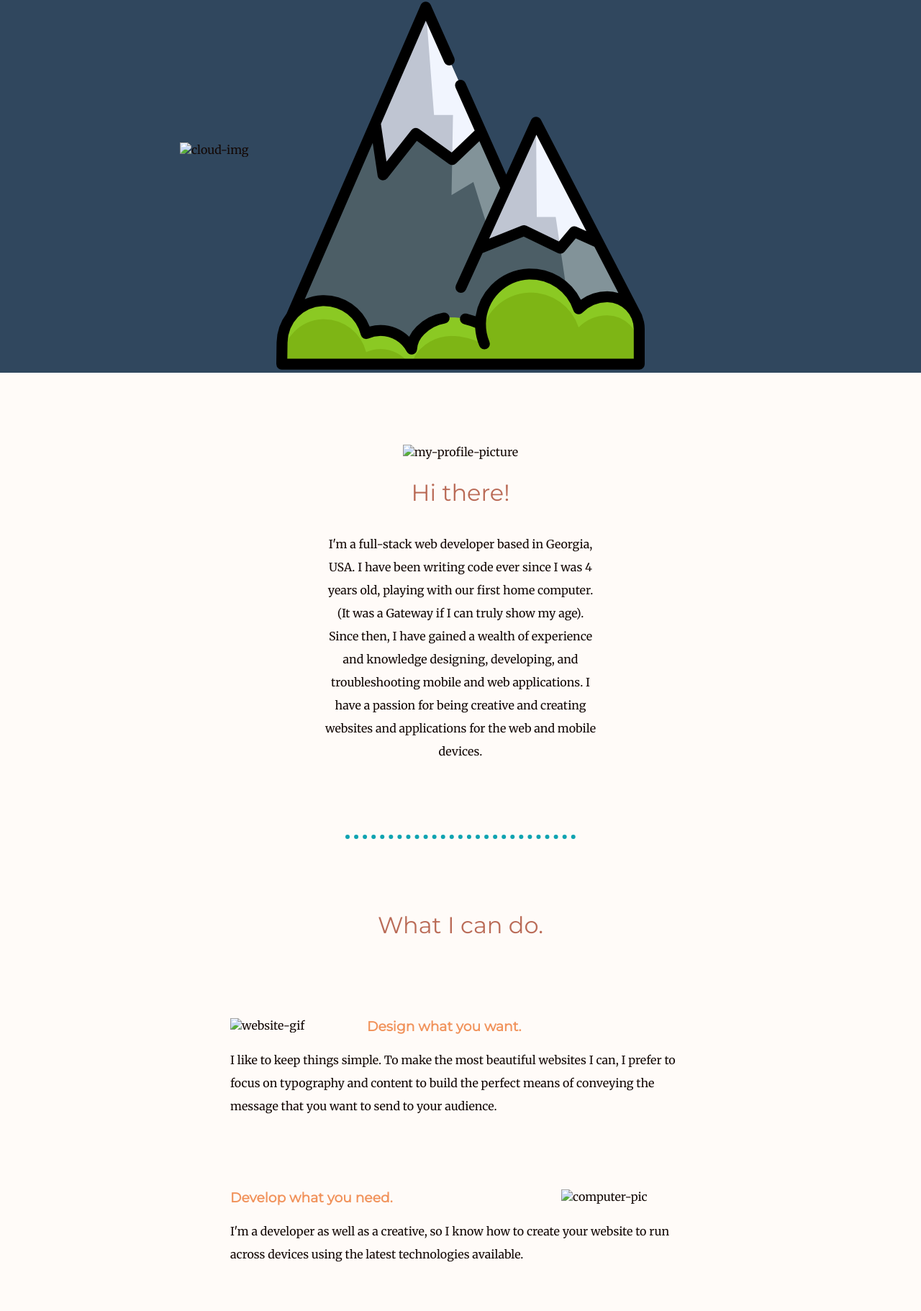
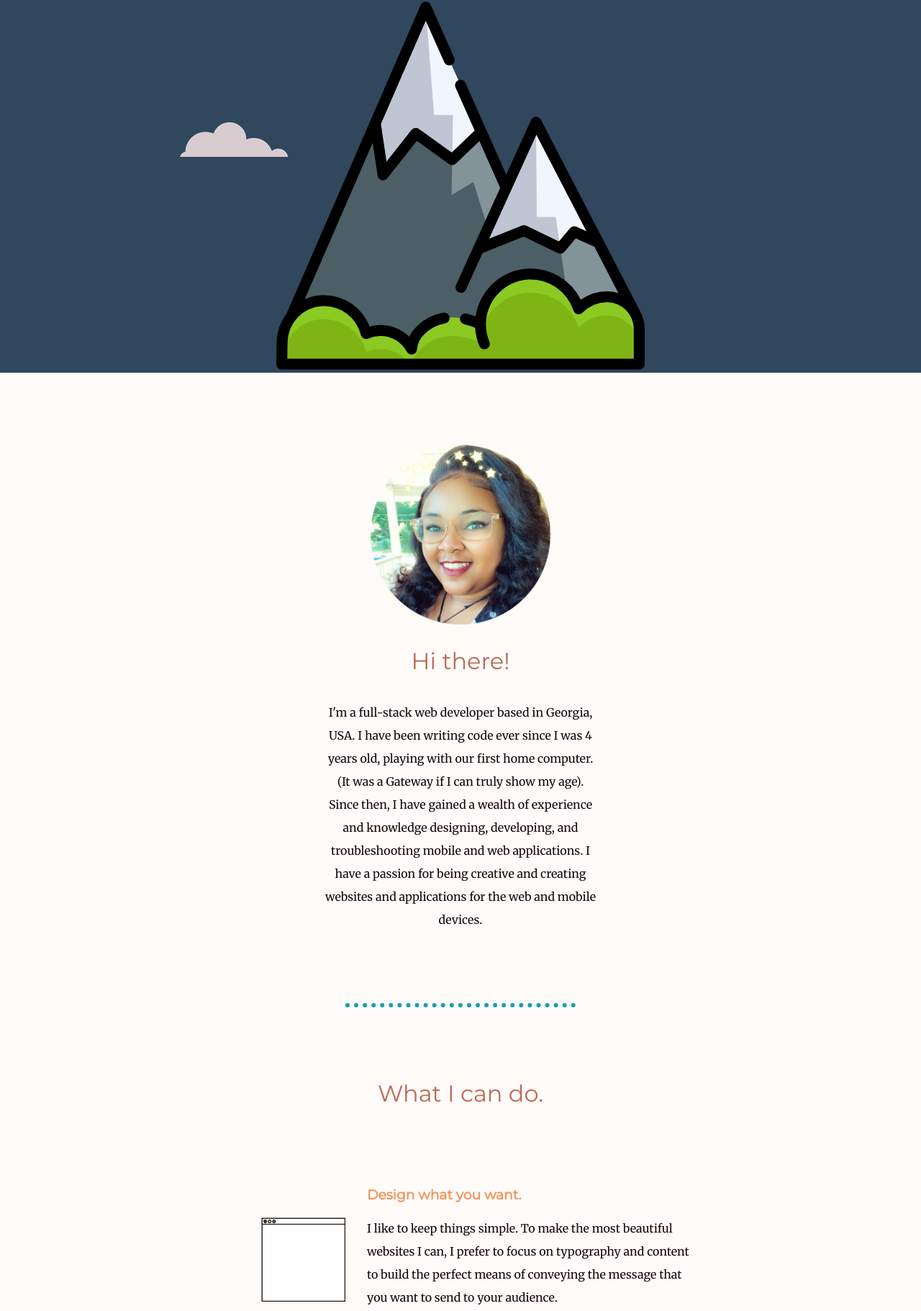
Before and after one commit to ChelseyJLeon/me, a plain HTML site: page index.html in a window 1280 px wide. Shown: the part 355-2177 px from the top of the page at 72% size. Drawn offline with Linux system fonts and the light colour scheme; files whose address does not match are found by name; a web font is replaced by a local one.

Commit message:
Update index.html
Updated the HTML so that the images would actually show up. Tricky folders.

```diff
--- a/index.html
+++ b/index.html
@@ -5,21 +5,21 @@
   <meta charset="utf-8">
   <title>Chelsey León</title>
   <link rel="stylesheet" href="styles.css">
-  <link rel="icon" href="Images/favicon.ico">
+  <link rel="icon" href="favicon.ico">
   <link href="https://fonts.googleapis.com/css2?family=Merriweather&family=Montez&family=Montserrat&family=Sacramento&display=swap" rel="stylesheet">
 </head>
 
 <body>
   <div class="top-container">
-    <img class="top-cloud" src="Images/cloud.png" alt="cloud-img">
+    <img class="top-cloud" src="cloud.png" alt="cloud-img">
     <h1>I'm Chelsey!</h1>
     <h2 class="subtitle">a web developer</h2>
-    <img class="bottom-cloud" src="Images/cloud.png" alt="cloud-img">
+    <img class="bottom-cloud" src="cloud.png" alt="cloud-img">
     <img src="Images/mountain2.png" alt="mountain-img">
   </div>
   <div class="middle-container">
     <div class="profile">
-      <img class="profile-picture" src="Images/new profile picture.png" alt="my-profile-picture">
+      <img class="profile-picture" src="new profile picture.png" alt="my-profile-picture">
       <h2>Hi there!</h2>
       <p class="profile-description">I'm a full-stack web developer based in Georgia, USA. I have been writing code ever since I was 4 years old, playing with our first home computer. (It was a Gateway if I can truly show my age). Since then, I have gained a wealth of experience and knowledge designing, developing, and troubleshooting mobile and web applications. I have a passion for being creative and creating websites and applications for the web and mobile devices.</p>
     </div>
@@ -27,13 +27,13 @@
     <div class="skills">
       <h2>What I can do.</h2>
       <div class="skill-row">
-        <img class="web-logo" src="Images/website.gif" alt="website-gif">
+        <img class="web-logo" src="website.gif" alt="website-gif">
         <h3>Design what you want.</h3>
         <p>I like to keep things simple. To make the most beautiful websites I can, I prefer to focus on typography and content to build the perfect means of conveying the message that you want to send to your audience.</p>
       </div>
       <div class="skill-row">
         <figure>
-        <img class="computer-logo" src="Images/desktop.png" alt="computer-pic">
+        <img class="computer-logo" src="desktop.png" alt="computer-pic">
         <figcaption>Icons made by <a href="https://www.flaticon.com/authors/freepik" title="Freepik">Freepik</a> from <a href="https://www.flaticon.com/" title="Flaticon"> www.flaticon.com</a></figcaption>
         </figure>
         <h3>Develop what you need.</h3>
```
